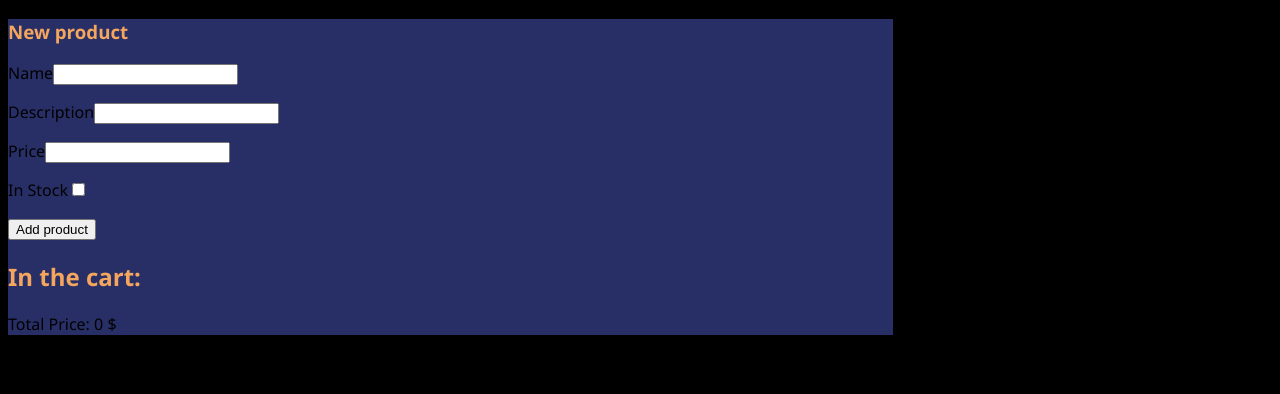
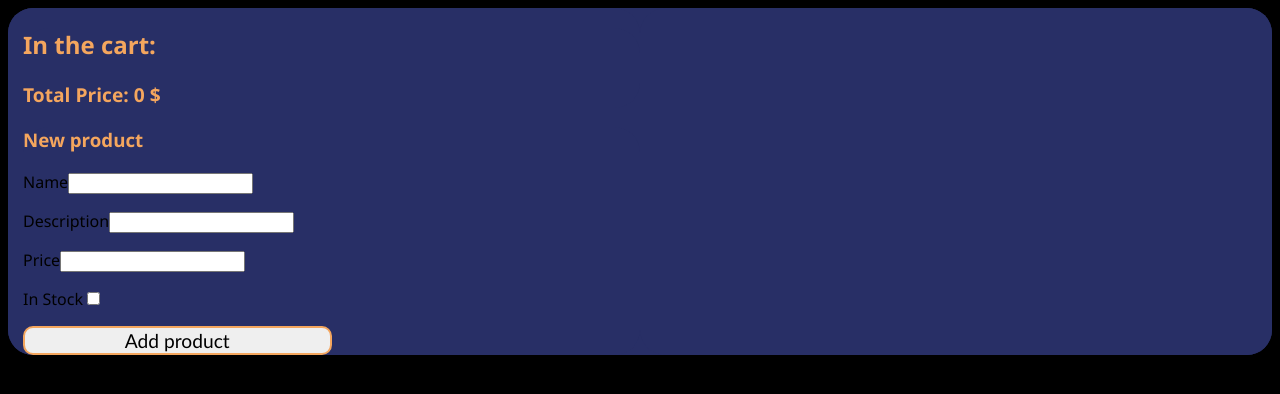
Before and after one commit to ApostuDaniel/Javascript_Assignmets, a plain HTML site: page Assignment3/index.html in a window 1280 px wide. Drawn offline with Linux system fonts and the light colour scheme.

Commit message:
Added some more styling and changes to the HTML layout.

```diff
--- a/Assignment3/index.html
+++ b/Assignment3/index.html
@@ -4,28 +4,28 @@
     <meta charset="UTF-8">
     <meta http-equiv="X-UA-Compatible" content="IE=edge">
     <meta name="viewport" content="width=device-width, initial-scale=1.0">
-    <title>Linela</title>
+    <title>Shop</title>
     <link rel="stylesheet" href="styles/style.css">
 </head>
 <body>
     <div class="container">
-        <div id="list-container">
-            <div id="vitrina">
+        <div class="auxiliary">
+            <div id="shoping-cart">
+                <h2>In the cart:</h2>
+                <ul id="itemsBought">
+                </ul>
+                <p id="totalPrice">Total Price: 0 $ </p>
             </div>
             <div id="product-form">
                 <h3>New product</h3>
-                <p>Name<input type="text" onclick="this.value=''" id="inputName"></p>
-                <p>Description<input type="text" onclick="this.value=''" id="inputDescription" ></p>
+                <p>Name<input type="text" id="inputName" onclick="this.value=''"></p>
+                <p>Description<input type="text" id="inputDescription" onclick="this.value=''"></p>
                 <p>Price<input type="number" id="inputPrice" ></p>
                 <p>In Stock<input type="checkbox" id="inputStock"></p>
                 <button id="addProduct">Add product</button>
             </div>
         </div>
-        <div id="shoping-cart">
-            <h2>In the cart:</h2>
-            <ul id="itemsBought">
-            </ul>
-            <p id="totalPrice">Total Price: 0 $ </p>
+        <div id="vitrina">
         </div>
     </div>
     <script src="scripts/main.js"></script>
--- a/Assignment3/scripts/main.js
+++ b/Assignment3/scripts/main.js
@@ -83,10 +83,4 @@ const addToCart = (index)=>{
     updateShopingCart();
 }
 
-
-
-
-
-
-
 document.getElementById("addProduct").addEventListener("click", newProduct);
--- a/Assignment3/styles/style.css
+++ b/Assignment3/styles/style.css
@@ -1,16 +1,58 @@
 body{
     background-color: black;
     font-family: 'Segoe UI', Tahoma, Geneva, Verdana, sans-serif;
+    height: fit-content;
 }
 
 div{
     background-color: #282F66;
-    width: 70%;
+    border-radius: 25px;
 }
 
 .itemvitrina{
     background-color: #5760a0;
+    border-top-left-radius: 10px;
+    padding-right: 15px;
 }
+
+.container{
+    display: grid;
+    grid-template-columns: 1fr 1fr;
+}
+
+.auxiliary{
+    padding-left: 15px;
+}
+
+#totalPrice{
+    font-weight: 600;
+    font-size: larger;
+    color: #F4A65E;
+}
+
+#addProduct{
+    width: 50%;
+}
+
+button:hover{
+    transition-duration: 500ms;
+    background-color:#F4A65E;
+    border: 2px solid white;
+    color: white;
+}
+
+button{
+    border-radius: 10px;
+    transition-duration: 500ms;
+    font-weight: 500;
+    font-size: larger;
+    width: 15%;
+    height: 25%;
+    border: 2px solid #F4A65E ;
+    text-align: center;
+    font-family:'Trebuchet MS', 'Lucida Sans Unicode', 'Lucida Grande', 'Lucida Sans', Arial, sans-serif;
+}
+
 
 h2, h3, h4{
     color: #F4A65E;
```
